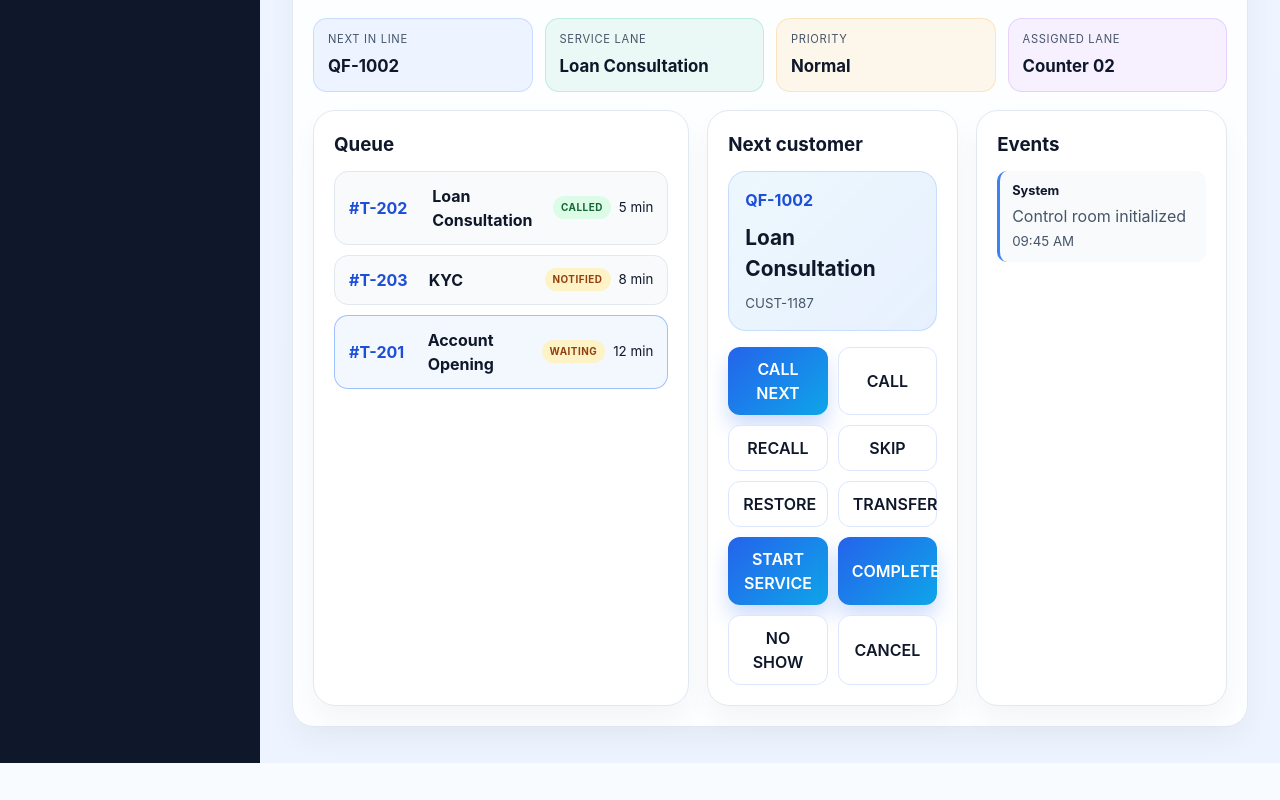
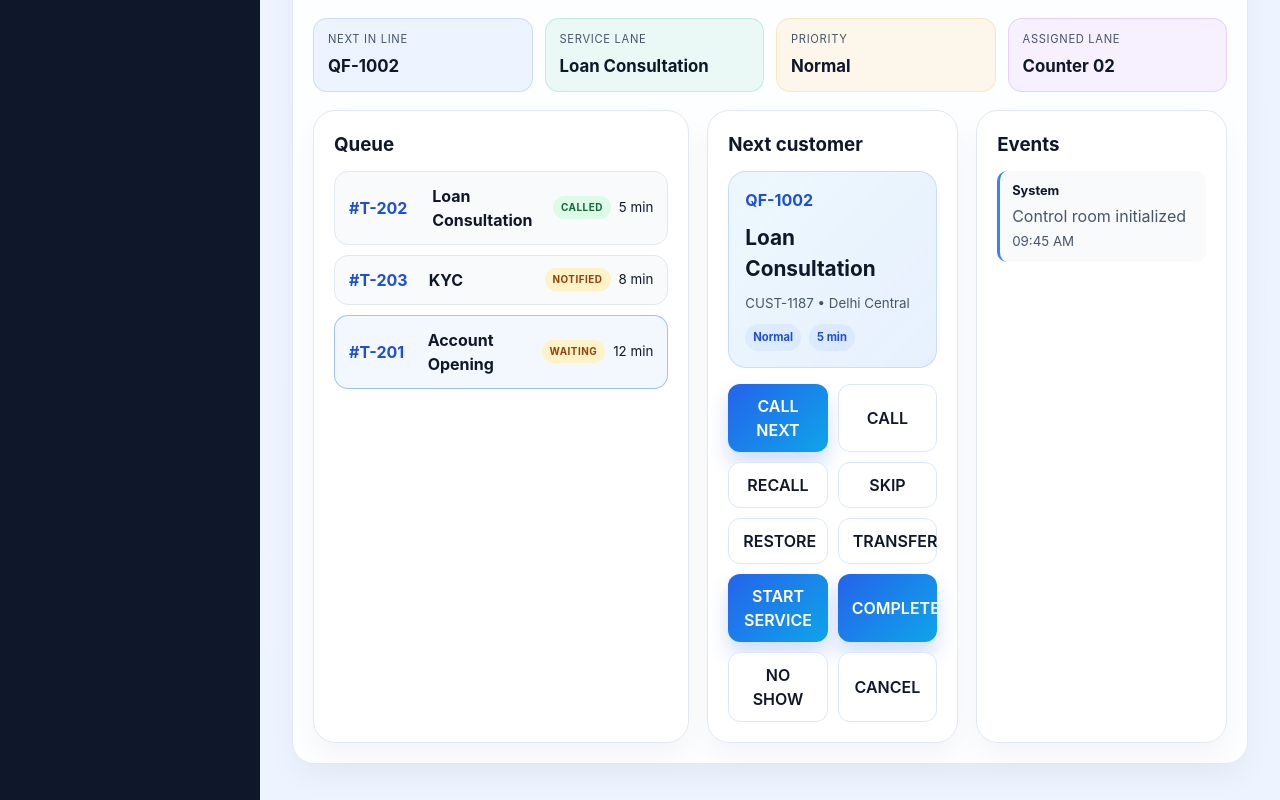
Before and after one commit to KANHAIYAKS108/QFlow, a React (Vite) app: page / in a window 1280 px wide. Shown: the part 5674-6474 px from the top of the page. Before the commit the page ends 6437 px from the top, so only its background shows below. Built offline with nearby package versions, Linux system fonts and the light colour scheme.

Commit message:
Add next customer readiness

```diff
--- a/src/App.css
+++ b/src/App.css
@@ -1128,6 +1128,23 @@ textarea:focus {
   color: #475569;
 }
 
+.next-meta {
+  display: flex;
+  gap: 8px;
+  flex-wrap: wrap;
+}
+
+.next-meta span {
+  display: inline-flex;
+  align-items: center;
+  padding: 5px 8px;
+  border-radius: 999px;
+  background: rgba(59, 130, 246, 0.08);
+  color: #1d4ed8;
+  font-size: 0.7rem;
+  font-weight: 700;
+}
+
 .health-grid {
   display: grid;
   grid-template-columns: repeat(4, minmax(0, 1fr));
--- a/src/App.jsx
+++ b/src/App.jsx
@@ -1626,7 +1626,13 @@ function App() {
               <div className="next-ticket">
                 <span className="queue-code">{nextCustomer.ticketId}</span>
                 <strong>{nextCustomer.service}</strong>
-                <small>{nextCustomer.customerId}</small>
+                <small>
+                  {nextCustomer.customerId} • {nextCustomer.location}
+                </small>
+                <div className="next-meta">
+                  <span>{nextCustomer.priority}</span>
+                  <span>{nextCustomer.estimatedWait}</span>
+                </div>
               </div>
 
               <div className="action-grid">
```
